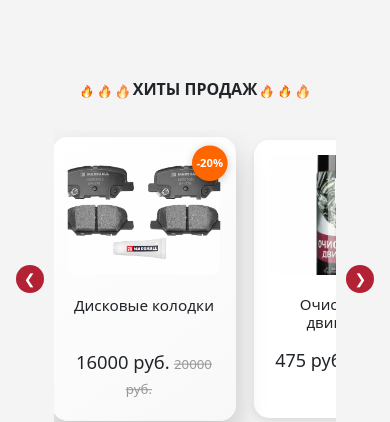
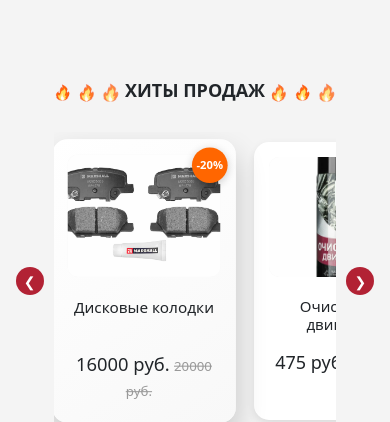
Before and after one commit to ShapiroAnna/autoshop, a Flask app: page / in a window 390 px wide. Shown: the part 251-673 px from the top of the page. Run offline with Flask 3, Linux system fonts and the light colour scheme; data comes from the database, SQL or seed files in the repository.

Commit message:
ХИТЫ ПРОДАЖ_Размер шрифта

```diff
--- a/templates/index.html
+++ b/templates/index.html
@@ -294,6 +294,18 @@
 
         @media (max-width: 550px) {
             .hit-block h2 {
+                gap: 6px;
+            }
+            .hit-fire img {
+                width: 24px;
+            }
+            .hit-block h2 .hit-title-text {
+                font-size: 20px;
+            }
+        }
+
+        @media (max-width: 400px) {
+            .hit-block h2 {
                 gap: 4px;
             }
             .hit-fire img {
@@ -301,18 +313,6 @@
             }
             .hit-block h2 .hit-title-text {
                 font-size: 18px;
-            }
-        }
-
-        @media (max-width: 400px) {
-            .hit-block h2 {
-                gap: 2px;
-            }
-            .hit-fire img {
-                width: 16px;
-            }
-            .hit-block h2 .hit-title-text {
-                font-size: 16px;
             }
         }
 
```
